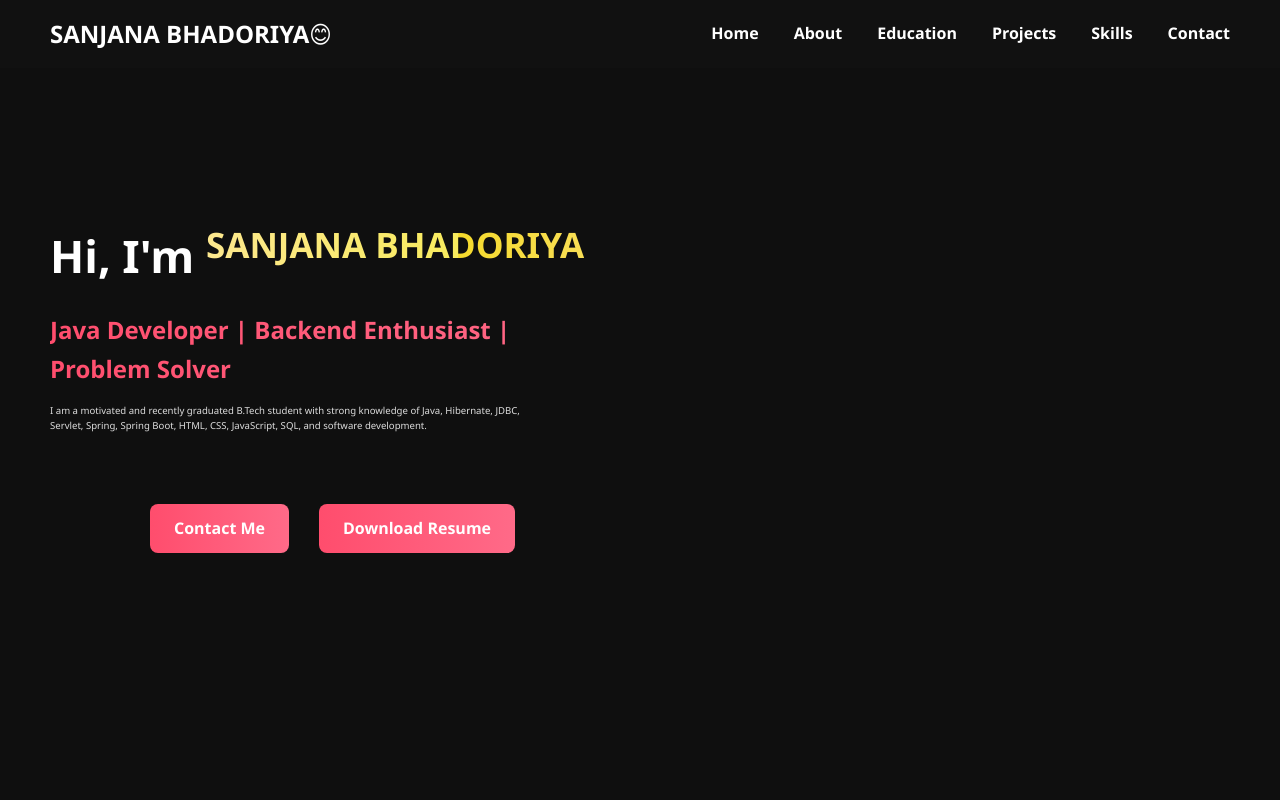
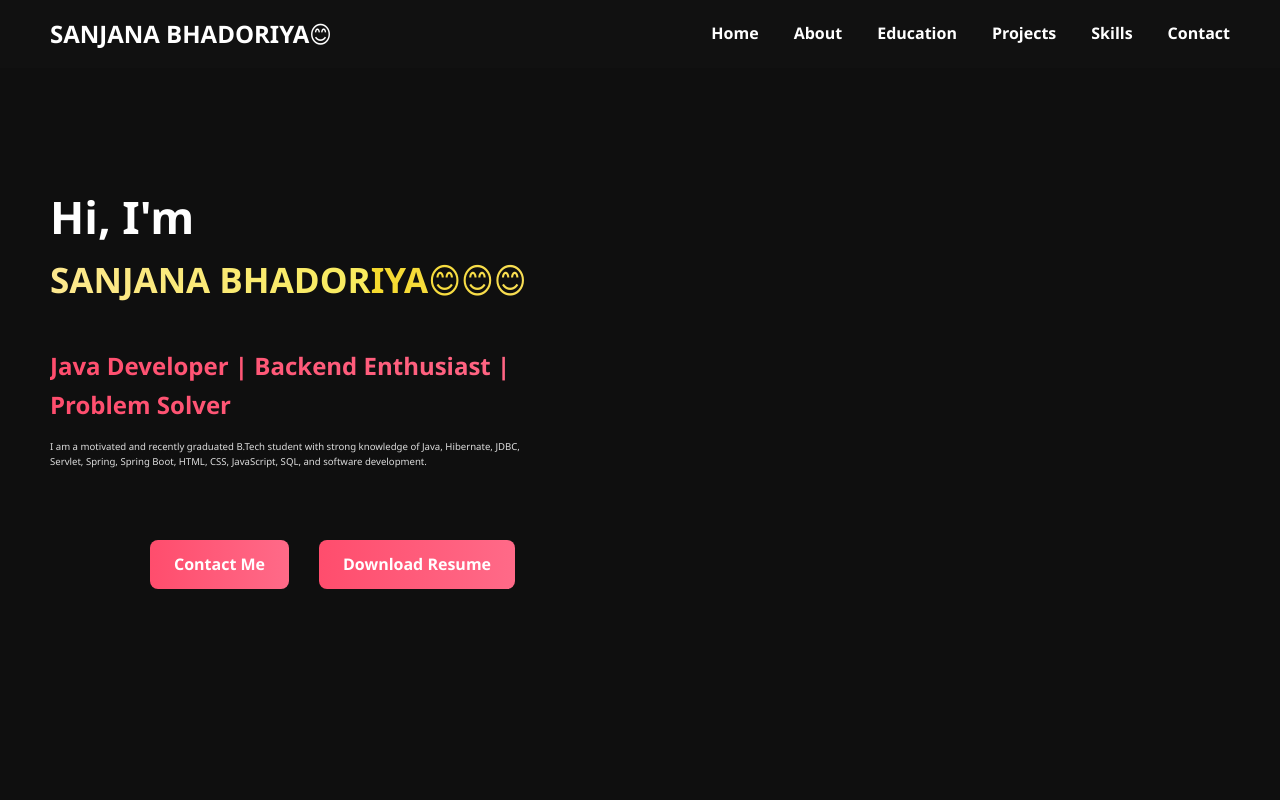
Before and after one commit to Sanjana802/Portfolio, a plain HTML site: page index.html in a window 1280 px wide. Shown: the top 800 px of the page. Drawn offline with nearby package versions, Linux system fonts and the light colour scheme.

Commit message:
adding smile

```diff
--- a/index.html
+++ b/index.html
@@ -38,7 +38,7 @@
     <div class="home-content">
       <h1>
         Hi, I'm
-        <span class="shine">SANJANA BHADORIYA</span>
+        <span class="shine">SANJANA BHADORIYA😊😊😊</span>
       </h1>
       <h2>Java Developer | Backend Enthusiast | Problem Solver</h2>
       <p>
```
